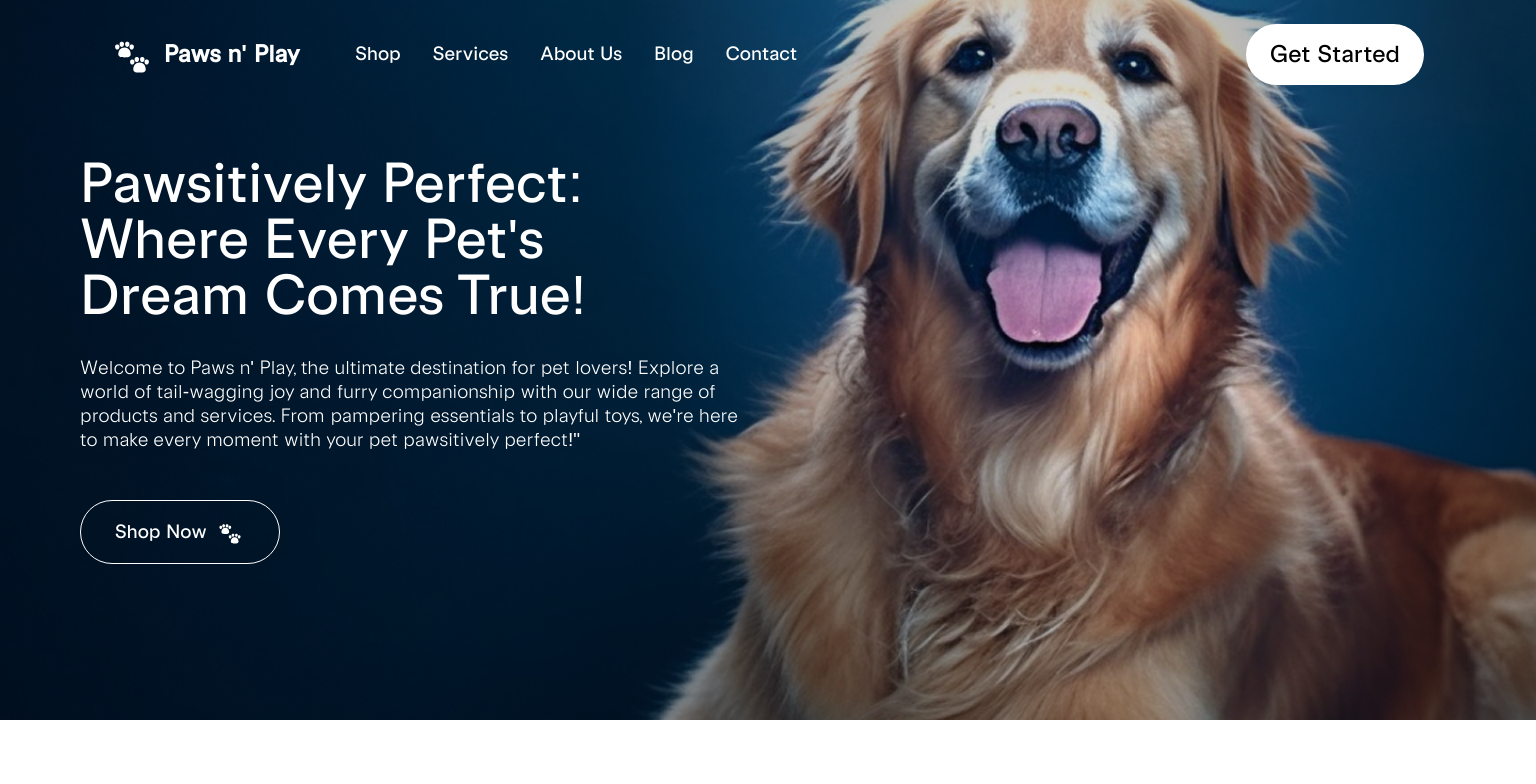
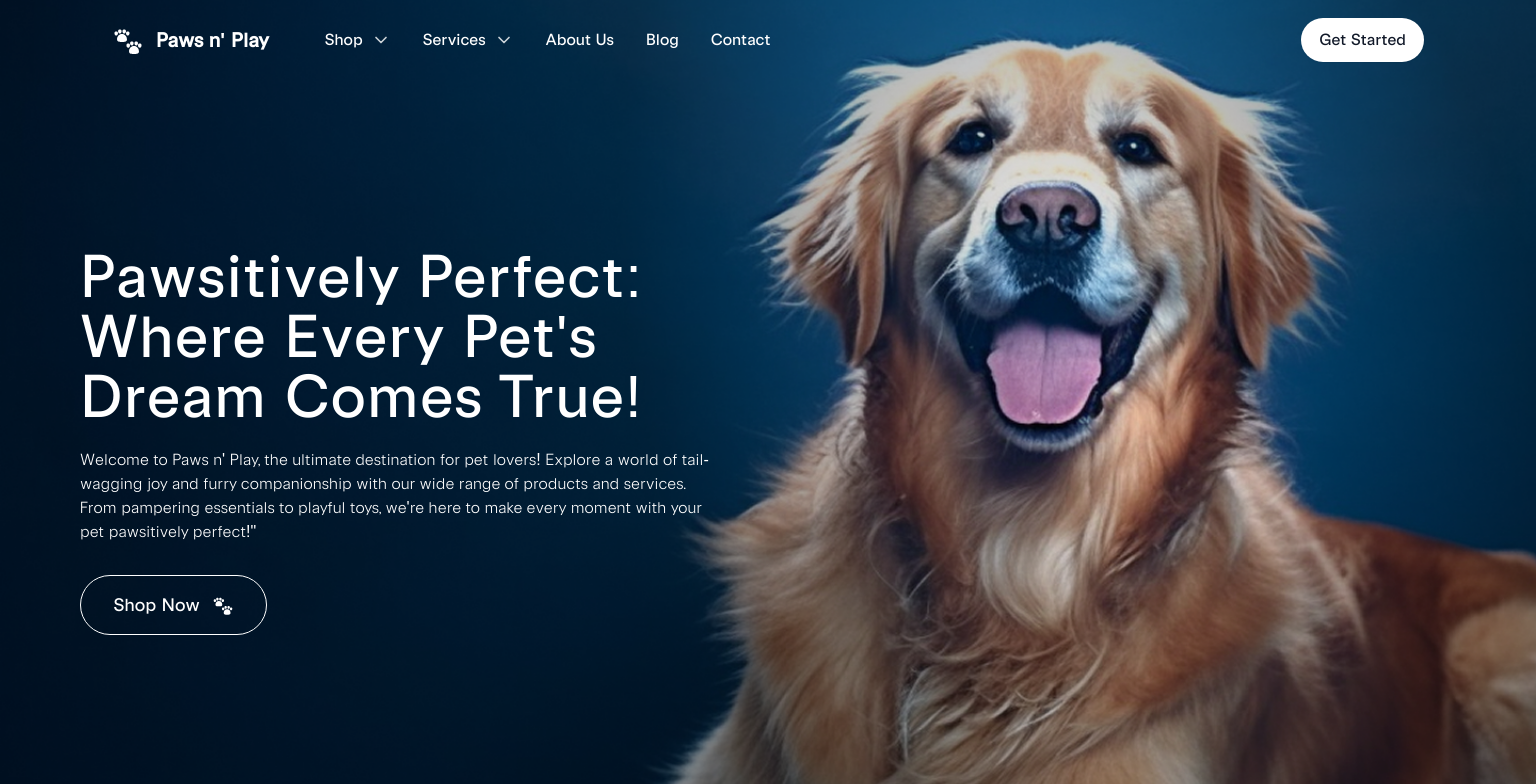
Before and after one commit to evandro-ribeiro/js-petshop-pawsnplay, a website: page index.html in a window 1536 px wide. Shown: the top 784 px of the page. Drawn offline with Linux system fonts and the light colour scheme.

Commit message:
refactor: ajusta espaçamentos e organização de código do hero, blog e our team

```diff
--- a/assets/css/blog.css
+++ b/assets/css/blog.css
@@ -6,13 +6,10 @@
     padding-top: 0.62rem;
     font-size: 0.9375rem;
   }
-  & hr {
-    opacity: 0.3;
-  }
   & h3 {
     color: #101828;
     font-size: 1.25rem;
-    font-weight: normal;
+    font-weight: bold;
     letter-spacing: -0.025rem;
   }
 
--- a/assets/css/hero.css
+++ b/assets/css/hero.css
@@ -7,46 +7,51 @@
   background-size: cover;
   background-position: right;
   color: white;
-  height: 90vh;
+  height: 40rem;
   overflow: hidden;
 
   & h1,
   p {
-    padding: 0 1.5rem;
+    padding-left: 1.69rem;
   }
 
   & h1 {
-    font-size: 2rem;
+    font-size: 1.875rem;
     margin: 1rem 0;
     padding-top: 8rem;
     font-weight: 500;
     width: 90%;
     line-height: 130%;
+    letter-spacing: 0.0375rem;
   }
 
   & p {
+    width: 19.5625rem;
     margin-bottom: 1rem;
-    font-size: 1rem;
-    line-height: 100%;
+    font-size: 0.875rem;
+    line-height: 120%;
     font-family: "Formative Trial Light", Arial, sans-serif;
   }
 }
 
 .btn_primary {
   display: flex;
-  gap: 0.5rem;
+  gap: 0.75rem;
   color: white;
   justify-content: center;
   align-items: center;
-  margin: 3rem 1.5rem;
-  font-size: 1.2rem;
+  margin: 2rem 1.5rem;
+  padding: 1rem 1.75rem;
+  font-size: 1rem;
+  line-height: 1.75rem;
   border: 1px solid white;
-  border-radius: 2rem;
-  width: 45%;
-  height: 4rem;
-  & img {
-    width: 12%;
-    margin-left: 1rem;
+  border-radius: 3.125rem;
+  width: 10.8rem;
+  height: 3.75rem;
+
+  & svg {
+    width: 1.375rem;
+    height: 1.375rem;
   }
 }
 
@@ -55,26 +60,39 @@
     background-image: url("../img/dog_hero.png");
     background-size: cover;
     background-repeat: no-repeat;
+    height: 55.1875rem;
 
     & h1,
     p {
-      padding: 0.5rem 1.5rem 0.5rem 5rem;
-      width: 50%;
+      width: 39.375rem;
+      margin: 0 0 0 5rem;
     }
 
     & h1 {
-      font-size: 3.5rem;
+      font-size: 3.75rem;
       line-height: 100%;
+      letter-spacing: 0.075rem;
+      padding: 0;
     }
 
     & p {
       line-height: 1.5rem;
-      font-size: 1.2rem;
+      font-size: 1rem;
+      padding: 1.25rem 0 1.88rem 0;
     }
   }
 
   .btn_primary {
-    width: 13%;
-    margin: 1.5rem 1rem 1.5rem 5rem;
+    width: 11.7rem;
+    display: flex;
+    margin: 0 0 0 5rem;
+    padding: 1rem 1.75rem;
+    justify-content: center;
+    align-items: center;
+    gap: 0.75rem;
+    font-size: 1.125rem;
+    border-radius: 3.125rem;
+    border: 1px solid #fff;
+    background: rgba(105, 65, 198, 0);
   }
 }
--- a/assets/css/navbar.css
+++ b/assets/css/navbar.css
@@ -7,13 +7,19 @@
   width: 100%;
   top: 0;
   z-index: 5;
+
   & #logo {
     display: flex;
     align-items: center;
     gap: 0.75rem;
     font-weight: bold;
     color: white;
-    font-size: 1.2rem;
+    font-size: 1.25rem;
+
+    & svg {
+      width: 2rem;
+      height: 2rem;
+    }
   }
 }
 
@@ -55,6 +61,12 @@
   background-color: #002b46;
 }
 
+.navbar_dropdown {
+  display: flex;
+  align-items: center;
+  gap: 0.5rem;
+}
+
 @media (min-width: 1440px) {
   #menu_hamburguer,
   #close_menu {
@@ -62,17 +74,14 @@
   }
 
   .navbar {
-    display: flex;
-    justify-content: space-between;
     position: fixed;
-    width: 100%;
+    height: 5rem;
     margin: 0;
     padding: 0.5rem 7rem;
     font-size: 1.2rem;
     & div {
       display: flex;
       & #logo {
-        font-size: 1.5rem;
         margin-right: 1.5rem;
       }
     }
@@ -83,15 +92,17 @@
     background-color: transparent;
     position: relative;
     gap: 2rem;
+    font-size: 1rem;
   }
 
   .btn_navbar {
     display: flex;
     background-color: white;
-    color: black;
-    padding: 0.75rem 1.5rem;
-    border-radius: 2rem;
-    font-size: 1.5rem;
+    color: #101828;
+    padding: 0.625rem 1.125rem;
+    border-radius: 3.125rem;
+    font-size: 1rem;
     text-align: center;
+    box-shadow: 0px 1px 2px 0px rgba(16, 24, 40, 0.05);
   }
 }
--- a/assets/css/our_team.css
+++ b/assets/css/our_team.css
@@ -29,7 +29,6 @@
   & p {
     color: rgba(16, 24, 40, 0.5);
     font-size: 0.7rem;
-    font-family: "Formative Trial Light", Arial, sans-serif;
     line-height: 155%;
   }
 
--- a/index.html
+++ b/index.html
@@ -27,8 +27,44 @@
               Paws n&apos; Play
             </a>
             <ul class="navbar_items">
-              <li><a href="#shop">Shop</a></li>
-              <li><a href="#services">Services</a></li>
+              <li class="navbar_dropdown">
+                <a href="#shop">Shop</a
+                ><svg
+                  xmlns="http://www.w3.org/2000/svg"
+                  width="20"
+                  height="20"
+                  viewBox="0 0 20 20"
+                  fill="none"
+                >
+                  <path
+                    d="M5 7.5L10 12.5L15 7.5"
+                    stroke="white"
+                    stroke-opacity="0.8"
+                    stroke-width="1.67"
+                    stroke-linecap="round"
+                    stroke-linejoin="round"
+                  />
+                </svg>
+              </li>
+              <li class="navbar_dropdown">
+                <a href="#services">Services</a
+                ><svg
+                  xmlns="http://www.w3.org/2000/svg"
+                  width="20"
+                  height="20"
+                  viewBox="0 0 20 20"
+                  fill="none"
+                >
+                  <path
+                    d="M5 7.5L10 12.5L15 7.5"
+                    stroke="white"
+                    stroke-opacity="0.8"
+                    stroke-width="1.67"
+                    stroke-linecap="round"
+                    stroke-linejoin="round"
+                  />
+                </svg>
+              </li>
               <li><a href="#about">About Us</a></li>
               <li><a href="#blog">Blog</a></li>
               <li><a href="#contact">Contact</a></li>
```
